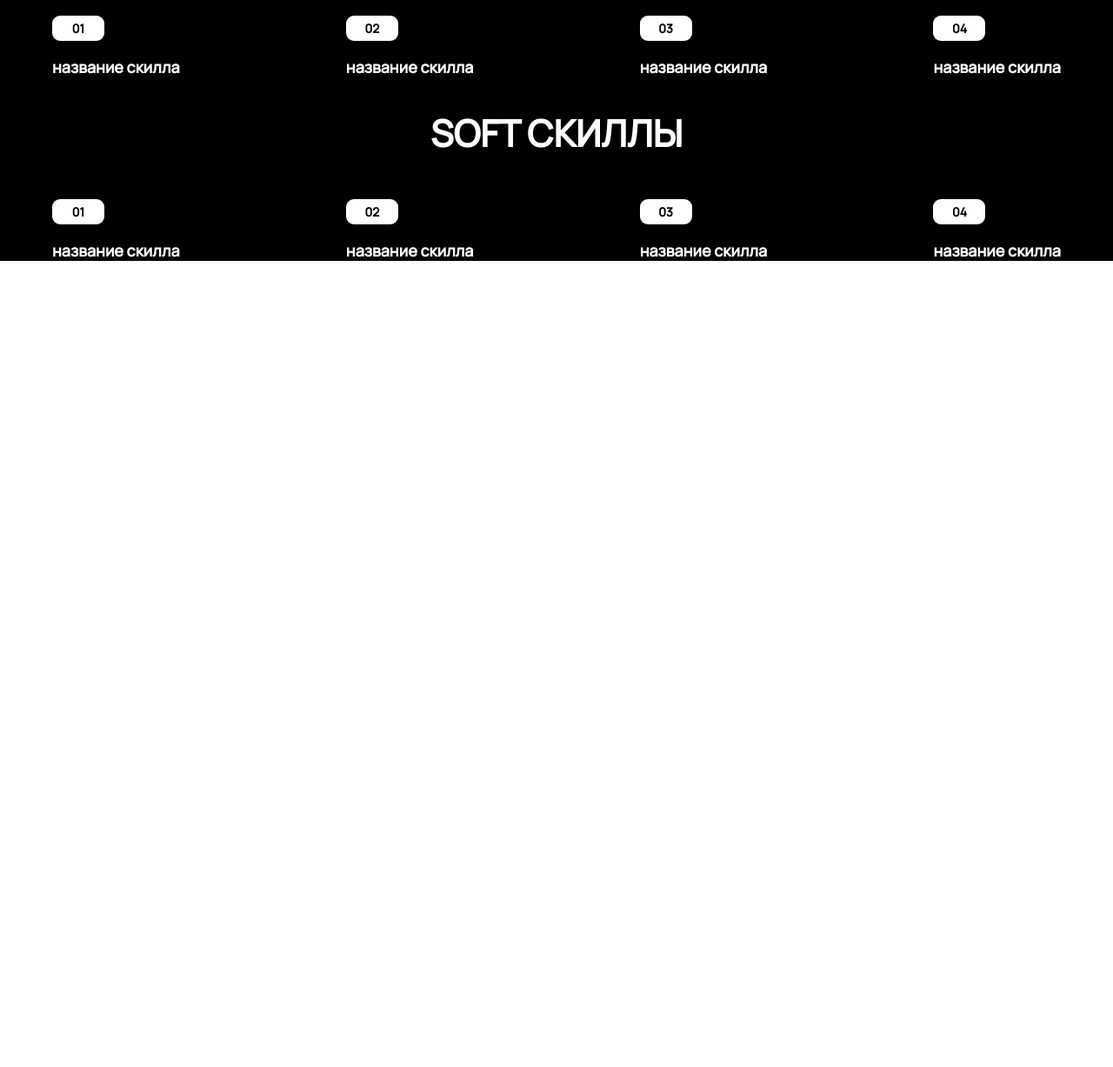
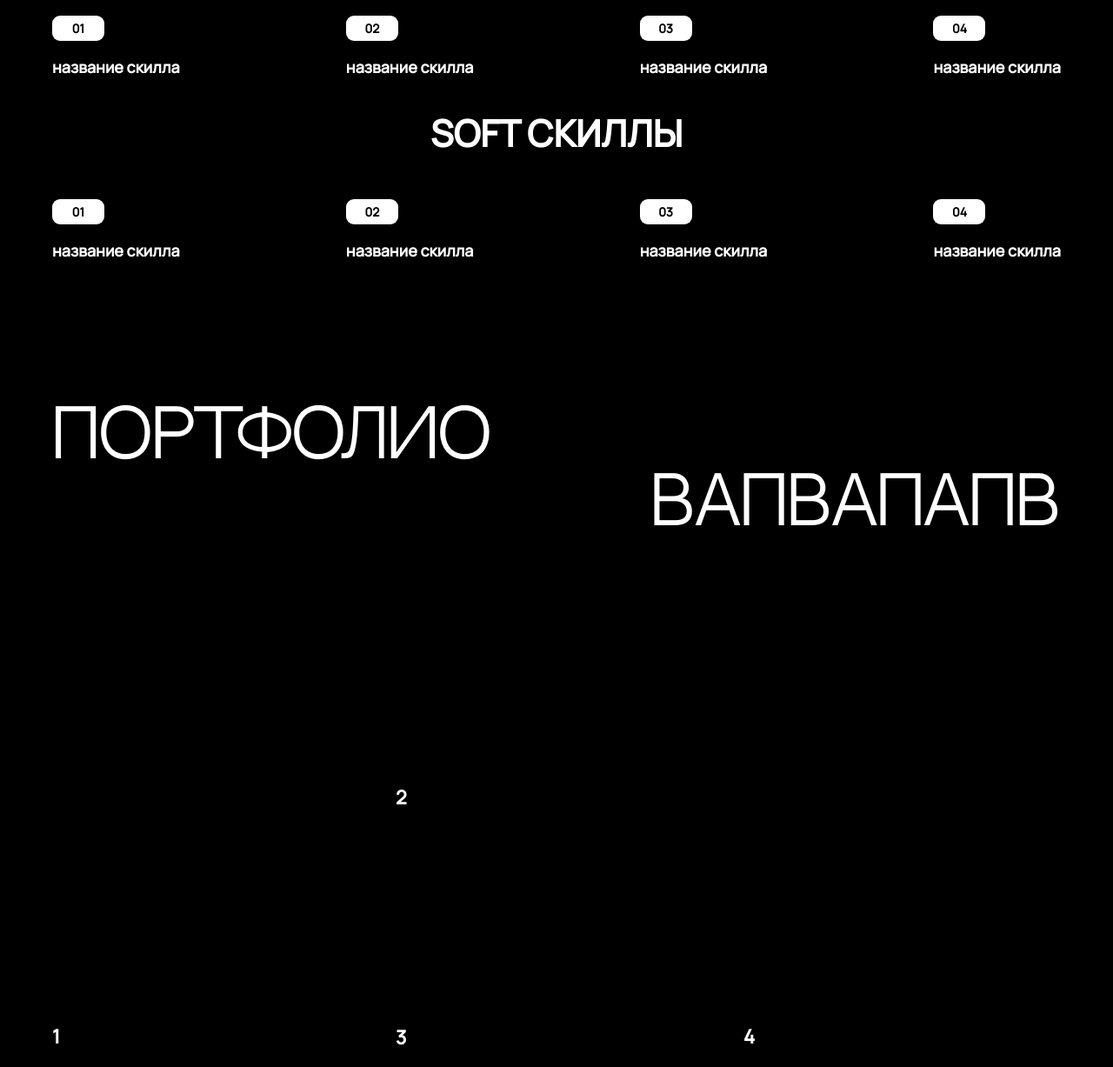
Before and after one commit to danechig/PotfoliO, a plain HTML site: page index.html in a window 1280 px wide. Shown: the part 1236-2463 px from the top of the page at 87% size. Before the commit the page ends 1536 px from the top, so only its background shows below. Drawn offline with Linux system fonts and the light colour scheme; a small style sheet from the web is missing.

Commit message:
сделал секцию "ПОРТФОЛИО"

```diff
--- a/assets/styles/style.css
+++ b/assets/styles/style.css
@@ -223,3 +223,59 @@ html{
     margin-bottom: 0px;
     color: white;
 }
+
+
+
+
+
+.seria{
+    margin-top: 165px;
+}
+.seria .container .nova_seria{
+    font-family: 'Netural';
+    font-weight: 500;
+   font-size: 74px;
+    margin-bottom: 0;
+    color: white;
+}
+.seria .container .zima{
+    font-family: 'Netural';
+    font-weight: 500;
+   font-size: 74px;
+    margin-top: 0;
+    display: flex;
+    justify-content: end;
+    margin-bottom: 55px;
+    color: white;
+}
+
+.seria .container .nova_seson{
+    display: flex;
+    justify-content: space-between;
+}
+.seria .container .nova_seson h2{
+    font-family: 'Manrope';
+   font-size: 22px;
+   color: white;
+}
+.seria .container .nova_seson .costumchikiki .costumchiki{
+    background: url(../img);
+    height: 485px;
+    width: 365px;
+}
+
+.seria .container .nova_seson .costumchikidssss-thrd .costumchiki2{
+    background: url(../img);
+    height: 210px;
+    width: 370px;
+}
+.seria .container .nova_seson .costumchikidssss-thrd .costumchiki3{
+    background: url(../img/);
+    height: 210px;
+    width: 370px;
+}
+.seria .container .nova_seson .costumchikiftz .costumchiki4{
+    background: url(../img/);
+    height: 485px;
+    width: 365px;
+}
--- a/index.html
+++ b/index.html
@@ -150,15 +150,28 @@
 
 
 
-
-
-
-
-
-
-
-
-
+    <section class="seria">
+        <div class="container">
+            <h2 class="nova_seria">ПОРТФОЛИО</h2>
+            <h3 class="zima">вапвапапв</h3>
+            <div class="nova_seson">
+                <div class="costumchikiki">
+                    <div class="costumchiki"></div>
+                    <h2>1</h2>
+                </div>
+                <div class="costumchikidssss-thrd">
+                    <div class="costumchiki2"></div>
+                    <h2>2</h2>
+                    <div class="costumchiki3"></div>
+                    <h2>3</h2>
+                </div>
+                <div class="costumchikiftz">
+                    <div class="costumchiki4"></div>
+                    <h2>4</h2>
+                </div>
+            </div>
+        </div>
+    </section>
 
 
 
```
